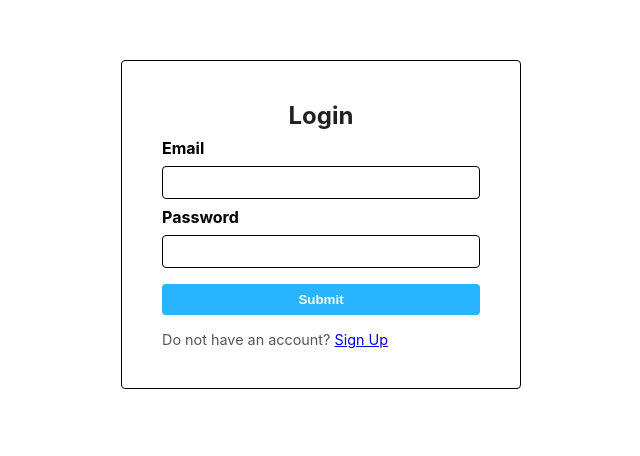
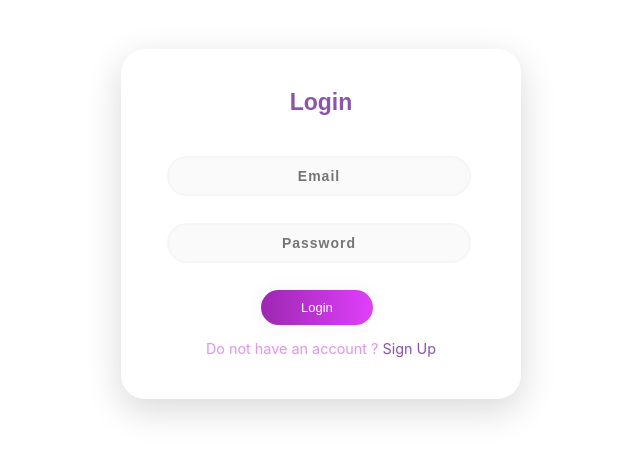
Before and after one commit to Aman0413/Social-Media-Client, a React (Create React App) app: page /#/login in a window 1280 px wide. Shown: the part 176-632 px from the top of the page, without its empty margins (319-959 px from the left). Built offline with nearby package versions, Linux system fonts and the light colour scheme.

Commit message:
add new design login and signup

```diff
--- a/src/pages/login/Login.js
+++ b/src/pages/login/Login.js
@@ -1,9 +1,8 @@
 import React, { useState } from "react";
 import { Link, useNavigate } from "react-router-dom";
 import "./Login.scss";
-import {axiosClient} from "../../utils/axiosClient";
+import { axiosClient } from "../../utils/axiosClient";
 import { KEY_ACCESS_TOKEN, setItem } from "../../utils/localStorageManager";
-
 
 function Login() {
   const [email, setEmail] = useState("");
@@ -13,14 +12,13 @@
   async function handleSubmit(e) {
     e.preventDefault();
     try {
-            const response = await axiosClient.post('/auth/login', {
+      const response = await axiosClient.post("/auth/login", {
         email,
-                password
+        password,
       });
 
       setItem(KEY_ACCESS_TOKEN, response.result.accessToken);
-            navigate('/');
-
+      navigate("/");
     } catch (error) {
       console.log(error);
     }
@@ -28,30 +26,39 @@
 
   return (
     <div className="Login">
-            <div className="login-box">
-                <h2 className="heading">Login</h2>
-                <form onSubmit={handleSubmit}>
-                    <label htmlFor="email">Email</label>
+      <div className="main">
+        <p class="sign" align="center">
+          Login
+        </p>
+        <form className="form1" onSubmit={handleSubmit}>
           <input
-                        type="email"
-                        className="email"
+            class="un "
+            type="text"
+            align="center"
+            placeholder="Email"
             id="email"
             onChange={(e) => setEmail(e.target.value)}
           />
-
-                    <label htmlFor="password">Password</label>
           <input
+            class="pass"
             type="password"
-                        className="password"
+            align="center"
+            placeholder="Password"
             id="password"
             onChange={(e) => setPassword(e.target.value)}
           />
-
-                    <input type="submit" className="submit" />
+          <div className="flex">
+            <button className="submit" align="center">
+              Login
+            </button>
+          </div>
+          <p class="account" align="center">
+            Do not have an account ?{" "}
+            <Link to="/signup" style={{ textDecoration: "none" }}>
+              <span className="dark">Sign Up</span>
+            </Link>
+          </p>
         </form>
-                <p className="subheading">
-                    Do not have an account? <Link to="/signup">Sign Up</Link>
-                </p>
       </div>
     </div>
   );
--- a/src/pages/login/Login.scss
+++ b/src/pages/login/Login.scss
@@ -1,4 +1,6 @@
 .Login {
+  $color: #8c55aa;
+
   height: 100vh;
   display: flex;
   justify-content: center;
@@ -8,42 +10,114 @@
     text-align: center;
   }
 
-    .login-box {
-        padding: 40px;
-        min-width: 400px;
-        border: 1px solid black;
-        border-radius: 4px;
+  .main {
+    background-color: #ffffff;
+    width: 400px;
+    height: 350px;
+    margin: 7em auto;
+    border-radius: 1.5em;
+    box-shadow: 0px 11px 35px 2px rgba(0, 0, 0, 0.14);
   }
 
-    label, input {
-        display: block;
-        width: 100%;
-        margin-block: 8px;
+  .sign {
+    padding-top: 40px;
+    color: #8c55aa;
+    font-family: "Ubuntu", sans-serif;
+    font-weight: bold;
+    font-size: 23px;
   }
 
-    label {
-        font-weight: bold;
+  .un {
+    width: 76%;
+    color: rgb(38, 50, 56);
+    font-weight: 700;
+    font-size: 14px;
+    letter-spacing: 1px;
+    background: rgba(136, 126, 126, 0.04);
+    padding: 10px 20px;
+    border: none;
+    border-radius: 20px;
+    outline: none;
+    box-sizing: border-box;
+    border: 2px solid rgba(0, 0, 0, 0.02);
+    margin-bottom: 50px;
+    margin-left: 46px;
+    text-align: center;
+    margin-bottom: 27px;
+    font-family: "Ubuntu", sans-serif;
   }
 
-    input {
-        padding: 8px 16px;
-        border-radius: 4px;
-        border: 1px solid black;
+  form.form1 {
+    padding-top: 40px;
+
+    .flex {
+      display: flex;
+    }
+    .account {
+      text-shadow: 0px 0px 3px rgba(117, 117, 117, 0.12);
+      color: #de99ea;
+      padding-top: 15px;
+
+      .dark {
+        color: #8c55aa;
+        text-decoration: none;
+      }
+    }
+  }
+
+  .pass {
+    width: 76%;
+    color: rgb(38, 50, 56);
+    font-weight: 700;
+    font-size: 14px;
+    letter-spacing: 1px;
+    background: rgba(136, 126, 126, 0.04);
+    padding: 10px 20px;
+    border: none;
+    border-radius: 20px;
+    outline: none;
+    box-sizing: border-box;
+    border: 2px solid rgba(0, 0, 0, 0.02);
+    margin-bottom: 50px;
+    margin-left: 46px;
+    text-align: center;
+    margin-bottom: 27px;
+    font-family: "Ubuntu", sans-serif;
+  }
+
+  .un:focus,
+  .pass:focus {
+    border: 2px solid rgba(0, 0, 0, 0.18) !important;
   }
 
   .submit {
-        background-color: #29b4ff;
-        color: white;
-        border: none;
-        margin-top: 16px;
-        font-weight: bold;
+    cursor: pointer;
+    border-radius: 5em;
+    color: #fff;
+    background: linear-gradient(to right, #9c27b0, #e040fb);
+    border: 0;
+    padding-left: 40px;
+    padding-right: 40px;
+    padding-bottom: 10px;
+    padding-top: 10px;
+    font-family: "Ubuntu", sans-serif;
+    margin-left: 35%;
+    font-size: 13px;
+    box-shadow: 0 0 20px 1px rgba(0, 0, 0, 0.04);
+    transition: all ease-in-out 0.2s;
+
+    &:hover {
+      background: linear-gradient(to right, #9c27b0, #7a3a86);
+      transform: scale(1);
     }
 
-    .submit:hover {
-        background-color: #249dde;
-    }
-
-    .subheading {
-        margin-top: 16px;
+    &:active {
+      transform: scale(0.97);
     }
   }
+  @media (max-width: 600px) {
+    .main {
+      border-radius: 0px;
+    }
+  }
+}
--- a/src/pages/signup/Signup.js
+++ b/src/pages/signup/Signup.js
@@ -24,38 +24,47 @@
 
   return (
     <div className="Signup">
-            <div className="signup-box">
-                <h2 className="heading">Signup</h2>
-                <form onSubmit={handleSubmit}>
-                    <label htmlFor="name">Name</label>
+      <div className="main">
+        <p class="sign" align="center">
+          Sign up
+        </p>
+        <form className="form1" onSubmit={handleSubmit}>
           <input
+            class="un "
             type="text"
-                        className="name"
+            align="center"
+            placeholder="Name"
             id="name"
             onChange={(e) => setName(e.target.value)}
           />
-
-                    <label htmlFor="email">Email</label>
           <input
-                        type="email"
-                        className="email"
+            class="un "
+            type="text"
+            align="center"
+            placeholder="Email"
             id="email"
             onChange={(e) => setEmail(e.target.value)}
           />
-
-                    <label htmlFor="password">Password</label>
           <input
+            class="pass"
             type="password"
-                        className="password"
+            align="center"
+            placeholder="Password"
             id="password"
             onChange={(e) => setPassword(e.target.value)}
           />
-
-                    <input type="submit" className="submit" />
+          <div className="flex">
+            <button className="submit" align="center">
+              Sign up
+            </button>
+          </div>
+          <p class="account" align="center">
+            Already have an account ?{" "}
+            <Link to="/login" style={{ textDecoration: "none" }}>
+              <span className="dark">Login</span>
+            </Link>
+          </p>
         </form>
-                <p className="subheading">
-                    Already have an account? <Link to="/login">Log In</Link>
-                </p>
       </div>
     </div>
   );
--- a/src/pages/signup/Signup.scss
+++ b/src/pages/signup/Signup.scss
@@ -1,49 +1,112 @@
 .Signup {
-    height: 100vh;
-    display: flex;
-    justify-content: center;
-    align-items: center;
-
-    .heading {
-        text-align: center;
+  .main {
+    background-color: #ffffff;
+    width: 400px;
+    height: 400px;
+    margin: 7em auto;
+    border-radius: 1.5em;
+    box-shadow: 0px 11px 35px 2px rgba(0, 0, 0, 0.14);
   }
 
-    .signup-box {
-        padding: 40px;
-        min-width: 400px;
-        border: 1px solid black;
-        border-radius: 4px;
+  .sign {
+    padding-top: 40px;
+    color: #8c55aa;
+    font-family: "Ubuntu", sans-serif;
+    font-weight: bold;
+    font-size: 23px;
   }
 
-    label, input {
-        display: block;
-        width: 100%;
-        margin-block: 8px;
+  .un {
+    width: 76%;
+    color: rgb(38, 50, 56);
+    font-weight: 700;
+    font-size: 14px;
+    letter-spacing: 1px;
+    background: rgba(136, 126, 126, 0.04);
+    padding: 10px 20px;
+    border: none;
+    border-radius: 20px;
+    outline: none;
+    box-sizing: border-box;
+    border: 2px solid rgba(0, 0, 0, 0.02);
+    margin-bottom: 50px;
+    margin-left: 46px;
+    text-align: center;
+    margin-bottom: 27px;
+    font-family: "Ubuntu", sans-serif;
   }
 
-    label {
-        font-weight: bold;
+  form.form1 {
+    padding-top: 40px;
+
+    .flex {
+      display: flex;
+    }
+    .account {
+      text-shadow: 0px 0px 3px rgba(117, 117, 117, 0.12);
+      color: #de99ea;
+      padding-top: 15px;
+
+      .dark {
+        color: #8c55aa;
+        text-decoration: none;
+      }
+    }
   }
 
-    input {
-        padding: 8px 16px;
-        border-radius: 4px;
-        border: 1px solid black;
+  .pass {
+    width: 76%;
+    color: rgb(38, 50, 56);
+    font-weight: 700;
+    font-size: 14px;
+    letter-spacing: 1px;
+    background: rgba(136, 126, 126, 0.04);
+    padding: 10px 20px;
+    border: none;
+    border-radius: 20px;
+    outline: none;
+    box-sizing: border-box;
+    border: 2px solid rgba(0, 0, 0, 0.02);
+    margin-bottom: 50px;
+    margin-left: 46px;
+    text-align: center;
+    margin-bottom: 27px;
+    font-family: "Ubuntu", sans-serif;
+  }
+
+  .un:focus,
+  .pass:focus {
+    border: 2px solid rgba(0, 0, 0, 0.18) !important;
   }
 
   .submit {
-        background-color: #29b4ff;
-        color: white;
-        border: none;
-        margin-top: 16px;
-        font-weight: bold;
+    cursor: pointer;
+    border-radius: 5em;
+    color: #fff;
+    background: linear-gradient(to right, #9c27b0, #e040fb);
+    border: 0;
+    padding-left: 40px;
+    padding-right: 40px;
+    padding-bottom: 10px;
+    padding-top: 10px;
+    font-family: "Ubuntu", sans-serif;
+    margin-left: 35%;
+    font-size: 13px;
+    box-shadow: 0 0 20px 1px rgba(0, 0, 0, 0.04);
+    transition: all ease-in-out 0.2s;
+
+    &:hover {
+      background: linear-gradient(to right, #9c27b0, #7a3a86);
+      transform: scale(1);
     }
 
-    .submit:hover {
-        background-color: #249dde;
-    }
-
-    .subheading {
-        margin-top: 16px;
+    &:active {
+      transform: scale(0.97);
     }
   }
+  @media (max-width: 600px) {
+    .main {
+      border-radius: 0px;
+    }
+  }
+}
```
Lines whose indentation alone changed are shown as unchanged.
